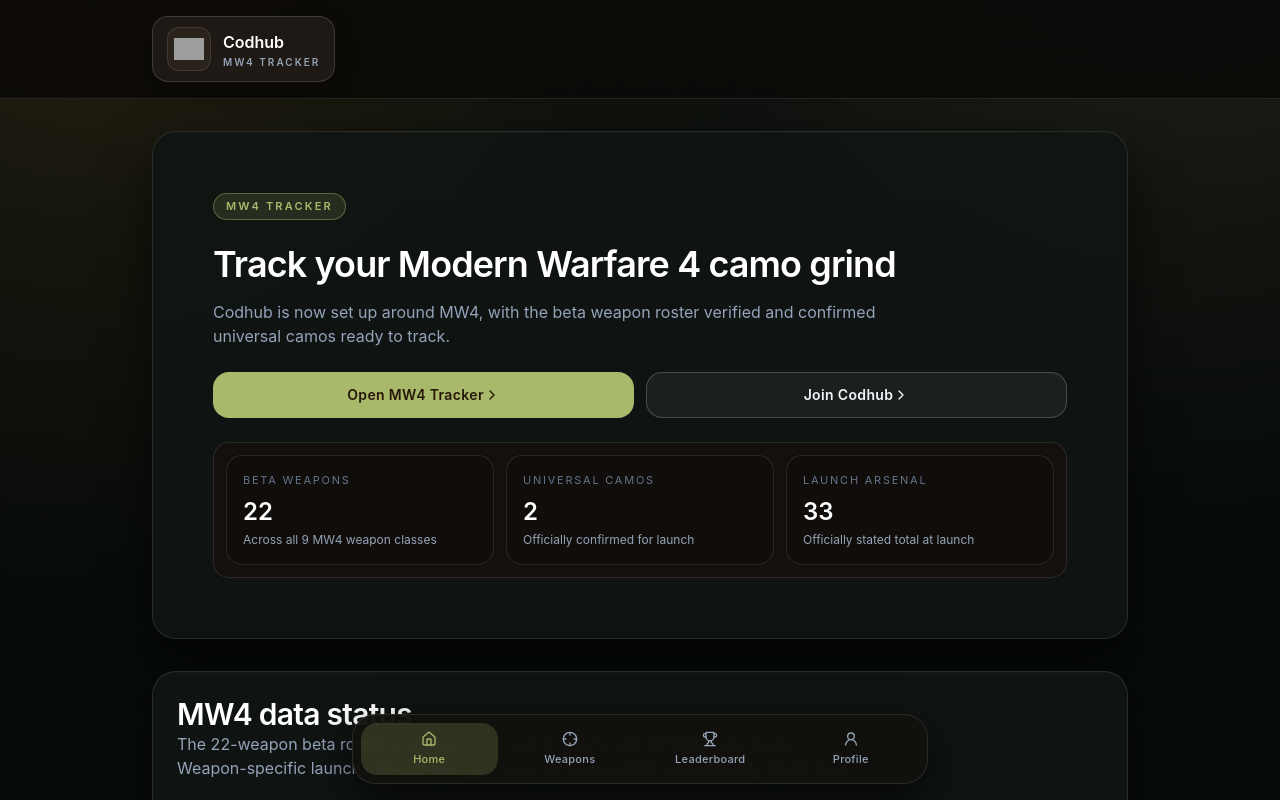
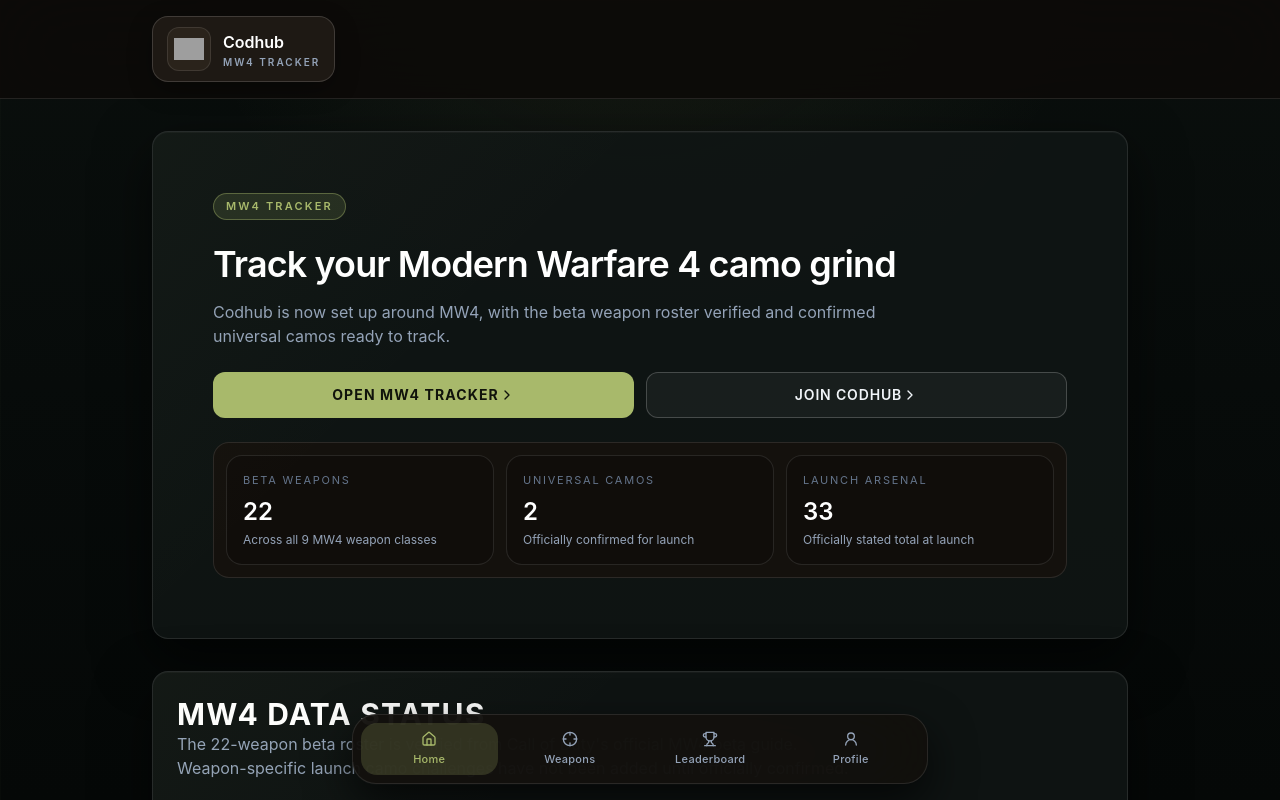
Before and after one commit to addsok/Addsok.github.io, a Next.js app: page / in a window 1280 px wide. Shown: the top 800 px of the page. Built offline with nearby package versions, Linux system fonts and the light colour scheme; no server answers; grey boxes are pictures that could not be loaded.

Commit message:
Refresh MW4 visual system: styles/globals.css

```diff
--- a/styles/globals.css
+++ b/styles/globals.css
@@ -10,13 +10,36 @@
   @apply border-white/10;
 }
 
+html {
+  background: #070b0a;
+}
+
 body {
   @apply bg-bg text-slate-100 antialiased;
   font-family: Inter, "SF Pro Display", "Segoe UI", system-ui, sans-serif;
   background-image:
-    radial-gradient(circle at 8% -8%, rgba(242, 175, 53, 0.12), transparent 38%),
-    radial-gradient(circle at 92% -12%, rgba(255, 209, 125, 0.1), transparent 36%),
-    linear-gradient(180deg, rgba(255, 255, 255, 0.015), transparent 240px);
+    linear-gradient(rgba(168, 185, 107, 0.025) 1px, transparent 1px),
+    linear-gradient(90deg, rgba(168, 185, 107, 0.018) 1px, transparent 1px),
+    radial-gradient(circle at 50% -15%, rgba(168, 185, 107, 0.09), transparent 42%),
+    linear-gradient(180deg, #0a0f0d 0%, #070b0a 48%, #050807 100%);
+  background-size: 48px 48px, 48px 48px, auto, auto;
+  background-attachment: fixed;
+}
+
+body::before {
+  content: "";
+  position: fixed;
+  inset: 0;
+  pointer-events: none;
+  z-index: -1;
+  opacity: 0.32;
+  background: repeating-linear-gradient(
+    0deg,
+    transparent 0,
+    transparent 3px,
+    rgba(255,255,255,0.012) 4px,
+    transparent 5px
+  );
 }
 
 h1,
@@ -35,22 +58,32 @@
 }
 
 .card {
-  @apply rounded-3xl border border-white/10 bg-panel/95 p-5 shadow-glow sm:p-6;
+  @apply rounded-2xl border border-white/10 bg-panel/90 p-5 shadow-glow sm:p-6;
+  position: relative;
+  overflow: hidden;
   box-shadow:
-    0 20px 50px rgba(0, 0, 0, 0.55),
-    0 1px 0 rgba(255, 255, 255, 0.02) inset;
+    0 20px 55px rgba(0, 0, 0, 0.58),
+    inset 0 1px 0 rgba(255, 255, 255, 0.035);
+}
+
+.card::before {
+  content: "";
+  position: absolute;
+  inset: 0;
+  pointer-events: none;
+  background: linear-gradient(135deg, rgba(168,185,107,0.035), transparent 34%);
 }
 
 .input {
-  @apply w-full rounded-2xl border border-white/15 bg-[#0f0d0b] px-4 py-3 text-sm text-slate-100 placeholder:text-slate-500 focus:border-accent/80 focus:outline-none;
+  @apply w-full rounded-xl border border-white/15 bg-[#090d0c] px-4 py-3 text-sm text-slate-100 placeholder:text-slate-500 focus:border-accent/80 focus:outline-none;
 }
 
 .btn {
-  @apply inline-flex items-center justify-center rounded-2xl border border-accent/35 bg-accent px-5 py-3 text-sm font-semibold tracking-wide text-[#261707] transition hover:-translate-y-0.5 hover:brightness-105;
+  @apply inline-flex items-center justify-center rounded-xl border border-accent/50 bg-accent px-5 py-3 text-sm font-bold uppercase tracking-[0.08em] text-[#10130b] transition hover:-translate-y-0.5 hover:brightness-105;
 }
 
 .btn-secondary {
-  @apply inline-flex items-center justify-center rounded-2xl border border-white/20 bg-white/5 px-5 py-3 text-sm font-semibold tracking-wide text-slate-100 transition hover:border-white/30 hover:bg-white/10;
+  @apply inline-flex items-center justify-center rounded-xl border border-white/20 bg-white/[0.045] px-5 py-3 text-sm font-semibold uppercase tracking-[0.06em] text-slate-100 transition hover:border-accent/40 hover:bg-accent/10 hover:text-accent;
 }
 
 .section-shell {
@@ -58,9 +91,31 @@
 }
 
 .section-heading {
-  @apply text-2xl font-semibold sm:text-3xl;
+  @apply text-2xl font-bold uppercase tracking-[0.04em] sm:text-3xl;
 }
 
 .section-copy {
   @apply max-w-2xl text-sm leading-7 text-slate-400 sm:text-base;
 }
+
+.mw4-label {
+  @apply text-[10px] font-bold uppercase tracking-[0.2em] text-accent;
+}
+
+.mw4-panel {
+  @apply border border-white/10 bg-[#0c1210]/90;
+}
+
+.mw4-corner {
+  position: relative;
+}
+
+.mw4-corner::after {
+  content: "";
+  position: absolute;
+  right: 0;
+  top: 0;
+  width: 42px;
+  height: 1px;
+  background: rgba(168,185,107,0.65);
+}
```
